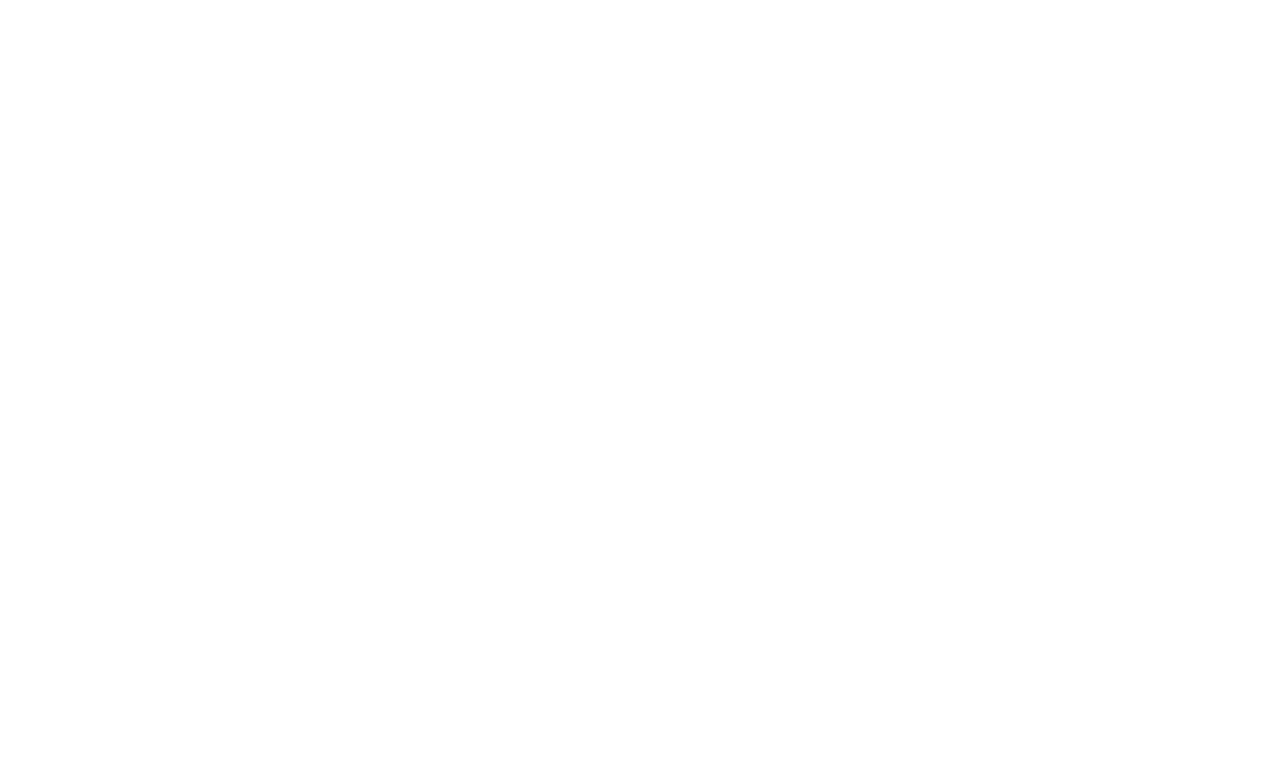
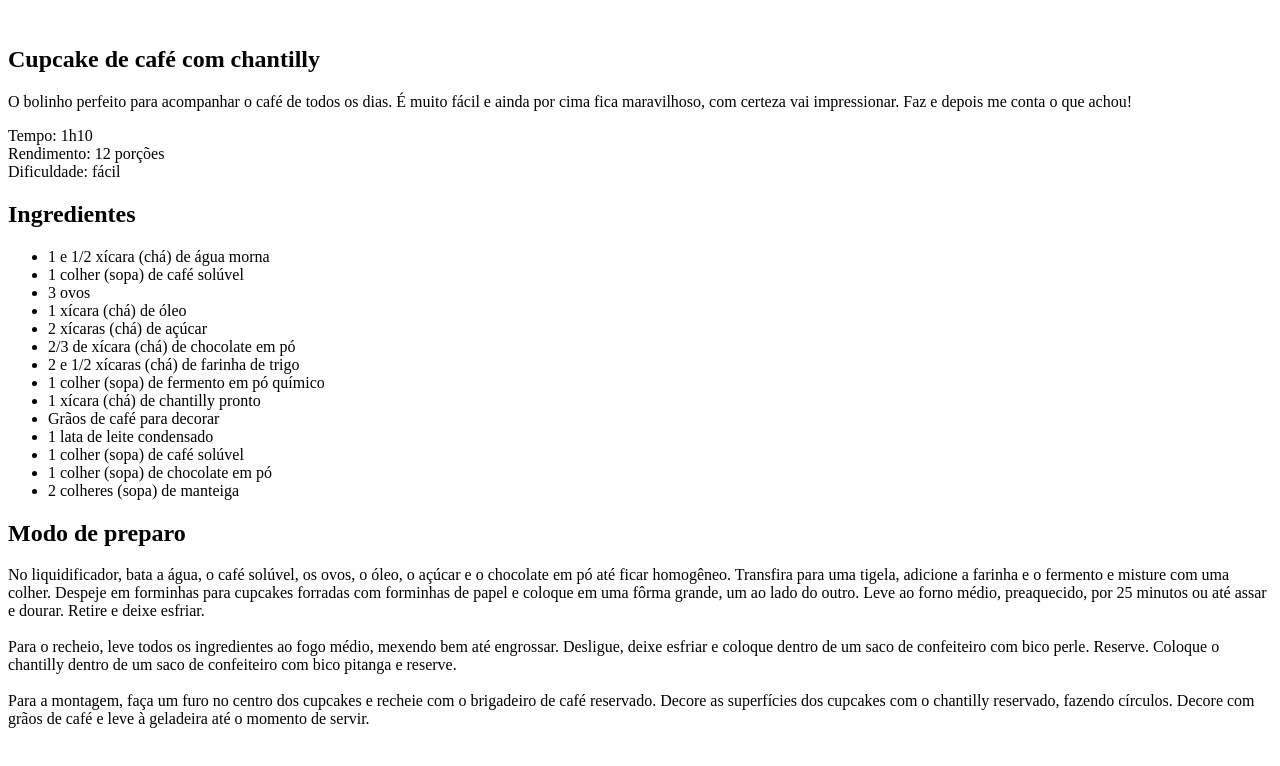
Before and after one commit to analucardosods/Projeto-de-Receita-Curso-Rocketseat, a plain HTML site: page index.html in a window 1280 px wide. Drawn offline with Linux system fonts and the light colour scheme.

Commit message:
iniciando a estrutura html

```diff
--- a/index.html
+++ b/index.html
@@ -6,6 +6,50 @@
   <title>Página de Receita</title>
 </head>
 <body>
+  <div id="page">
+    <img src="" alt="">
+    <main>
+    <section id="about">
+      <h1>Cupcake de café com chantilly</h1>
+      <p>
+        O bolinho perfeito para acompanhar o café de todos os dias. É muito fácil e ainda por cima fica maravilhoso, com certeza vai impressionar. Faz e depois me conta o que achou!
+      </p>
+      <p>
+        Tempo: 1h10 <br>
+        Rendimento: 12 porções <br>
+        Dificuldade: fácil
+      </p>
+    </section>
+    <section id="ingredients">
+      <h2>Ingredientes</h2>
+      <ul>
+        <li>1 e 1/2 xícara (chá) de água morna</li>
+        <li>1 colher (sopa) de café solúvel</li>
+        <li>3 ovos</li>
+        <li>1 xícara (chá) de óleo</li>
+        <li>2 xícaras (chá) de açúcar</li>
+        <li>2/3 de xícara (chá) de chocolate em pó</li>
+        <li>2 e 1/2 xícaras (chá) de farinha de trigo</li>
+        <li>1 colher (sopa) de fermento em pó químico</li>
+        <li>1 xícara (chá) de chantilly pronto</li>
+        <li>Grãos de café para decorar</li>
+        <li>1 lata de leite condensado</li>
+        <li>1 colher (sopa) de café solúvel</li>
+        <li>1 colher (sopa) de chocolate em pó</li>
+        <li>2 colheres (sopa) de manteiga</li>
+      </ul>
+    </section>
+    <section id="preparation">
+      <h2>Modo de preparo</h2>
+      <p>
+        No liquidificador, bata a água, o café solúvel, os ovos, o óleo, o açúcar e o chocolate em pó até ficar homogêneo. Transfira para uma tigela, adicione a farinha e o fermento e misture com uma colher. Despeje em forminhas para cupcakes forradas com forminhas de papel e coloque em uma fôrma grande, um ao lado do outro. Leve ao forno médio, preaquecido, por 25 minutos ou até assar e dourar. Retire e deixe esfriar. <br><br>
+        Para o recheio, leve todos os ingredientes ao fogo médio, mexendo bem até engrossar. Desligue, deixe esfriar e coloque dentro de um saco de confeiteiro com bico perle. Reserve. Coloque o chantilly dentro de um saco de confeiteiro com bico pitanga e reserve. <br><br>
+        Para a montagem, faça um furo no centro dos cupcakes e recheie com o brigadeiro de café reservado. Decore as superfícies dos cupcakes com o chantilly reservado, fazendo círculos. Decore com grãos de café e leve à geladeira até o momento de servir.
+      </p>
+    </section>
+  </main>
+  </div>
+
 
 </body>
 </html>
```
